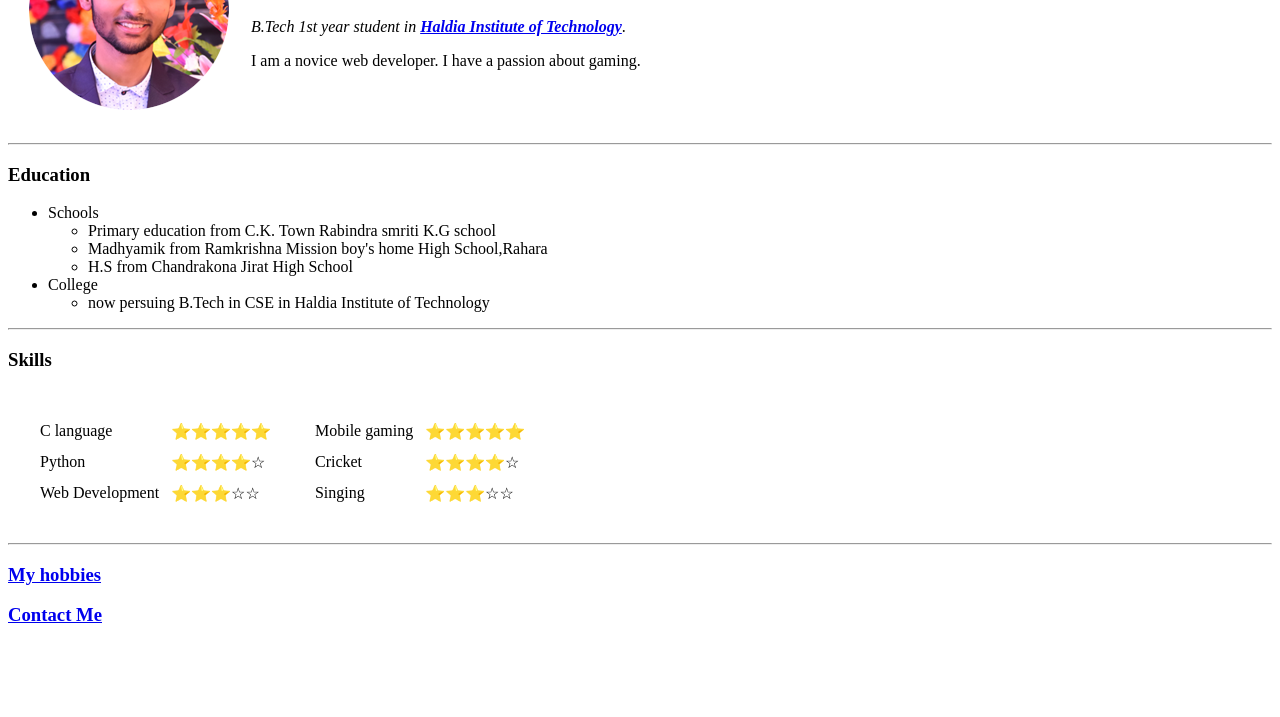
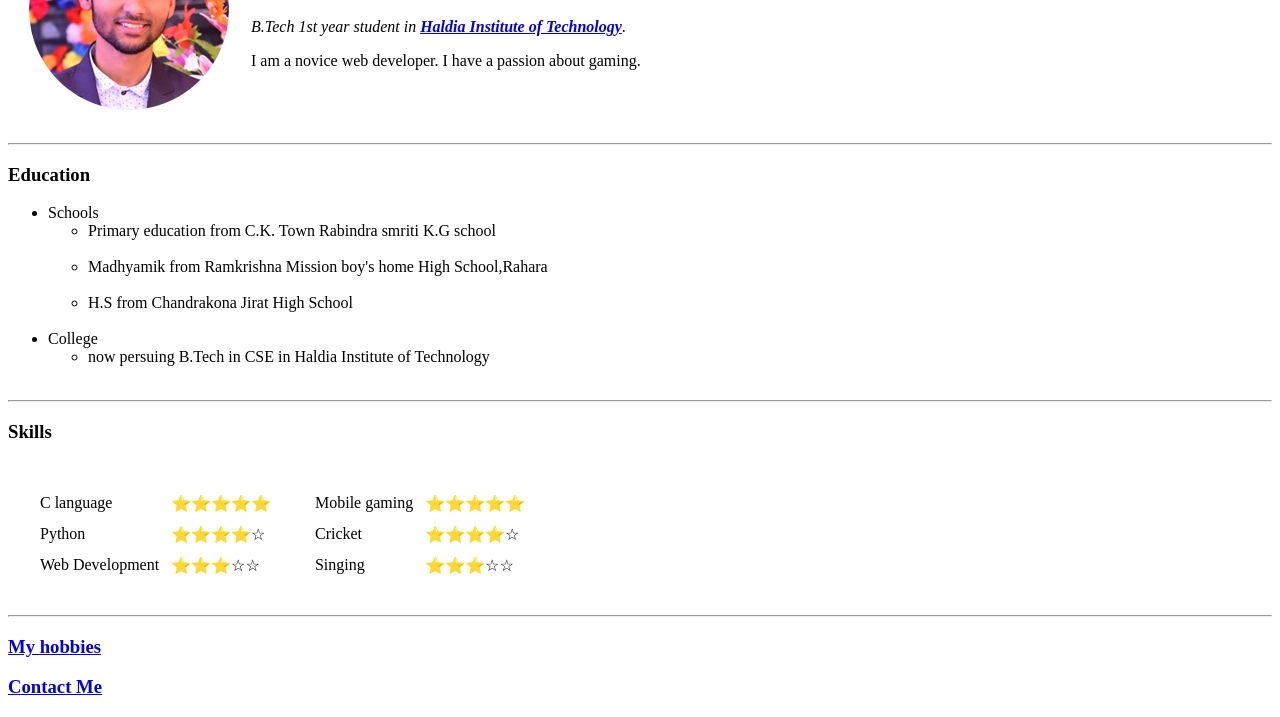
Before and after one commit to Rajpratim121/cv, a plain HTML site: page index.html in a window 1280 px wide. Shown: the part 119-836 px from the top of the page. Before the commit the page ends 800 px from the top, so only its background shows below. Drawn offline with Linux system fonts and the light colour scheme.

Commit message:
Update index.html

```diff
--- a/index.html
+++ b/index.html
@@ -23,18 +23,18 @@
   <ul>
     <li>Schools</li>
     <ul>
-      <li> Primary education from C.K. Town Rabindra smriti K.G school</li>
-      <li>Madhyamik from Ramkrishna Mission boy's home High School,Rahara</li>
-      <li>H.S from Chandrakona Jirat High School</li>
+      <li> Primary education from C.K. Town Rabindra smriti K.G school</li><br>
+      <li>Madhyamik from Ramkrishna Mission boy's home High School,Rahara</li><br>
+      <li>H.S from Chandrakona Jirat High School</li><br>
     </ul>
     <li>College</li>
     <ul>
-      <li>now persuing B.Tech in CSE in Haldia Institute of Technology</li>
+      <li>now persuing B.Tech in CSE in Haldia Institute of Technology</li><br>
     </ul>
   </ul>
   <hr>
 
-<!--   <h3>Work Experience</h3>
+  <!-- <h3>Work Experience</h3>
   <table cellspacing="10">
     <thead>
       <tr>
```
